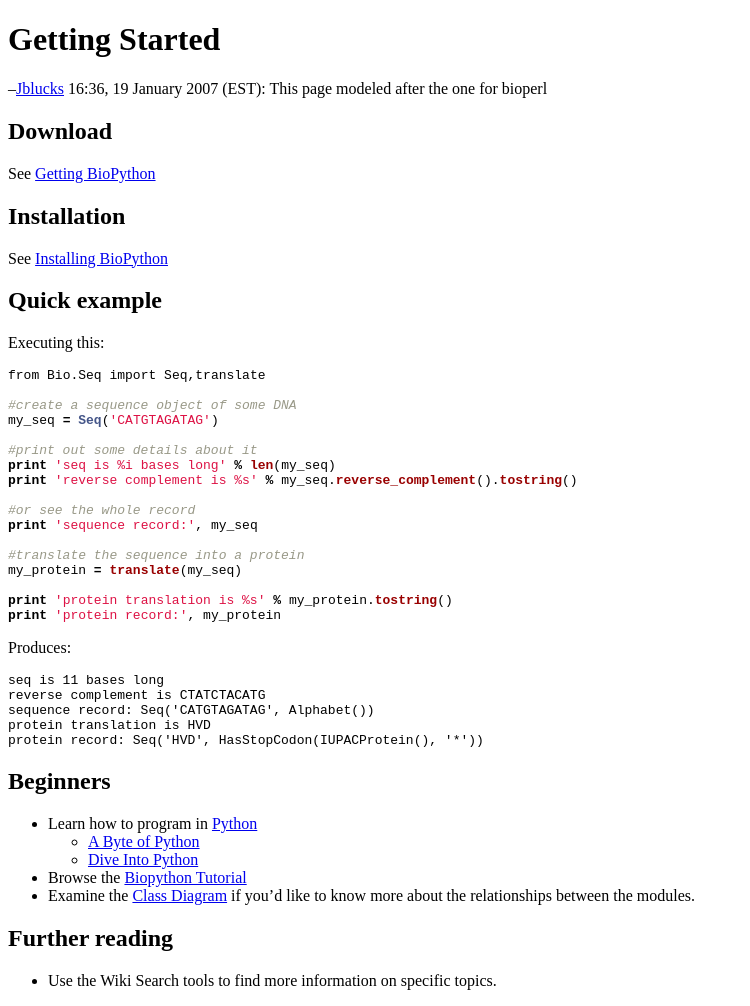
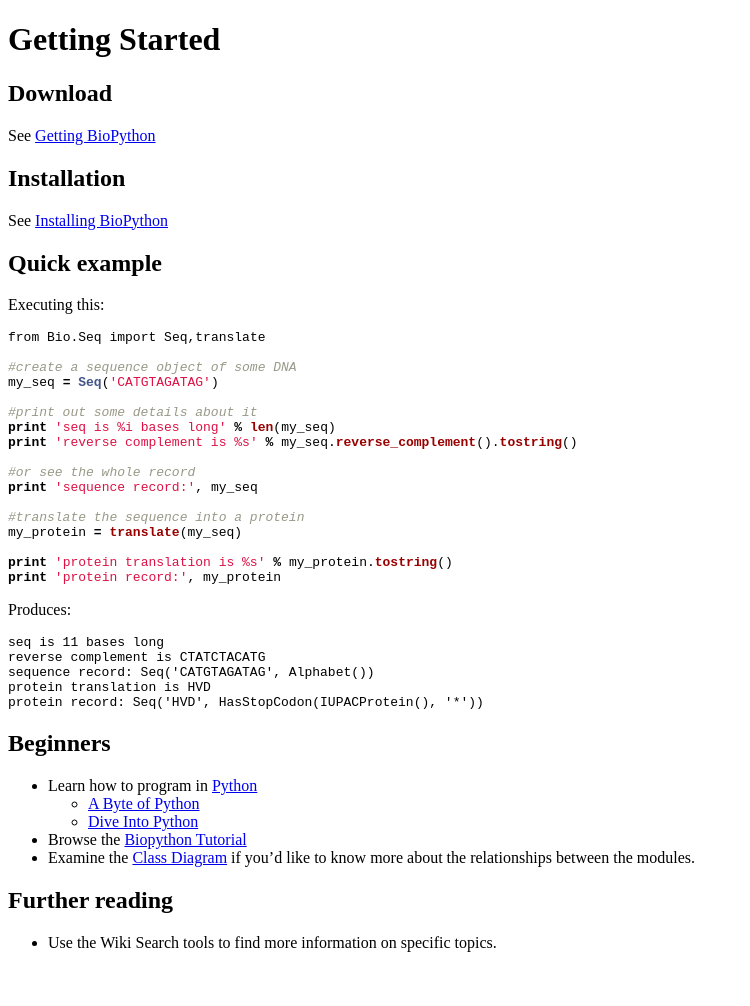
Before and after one commit to biopython/biopython.github.io, a Jekyll site: the page built from wiki/Getting_Started.md, in a window 1280 px wide. Shown: the whole page, without its empty margins (0-750 px from the left). Built offline with Jekyll 4.4.1, drawn with Linux system fonts in a browser that asks for light colours; after the commit the page ends 968 px from its top, so only the background shows below that.

Commit message:
Change to wiki page

```diff
--- a/wiki/Getting_Started.md
+++ b/wiki/Getting_Started.md
@@ -3,9 +3,6 @@ title: Getting Started
 permalink: wiki/Getting_Started
 layout: wiki
 ---
-
---[Jblucks](User%3AJblucks "wikilink") 16:36, 19 January 2007 (EST):
-This page modeled after the one for bioperl
 
 Download
 --------
```
Also changed, not shown: 1 other file.
